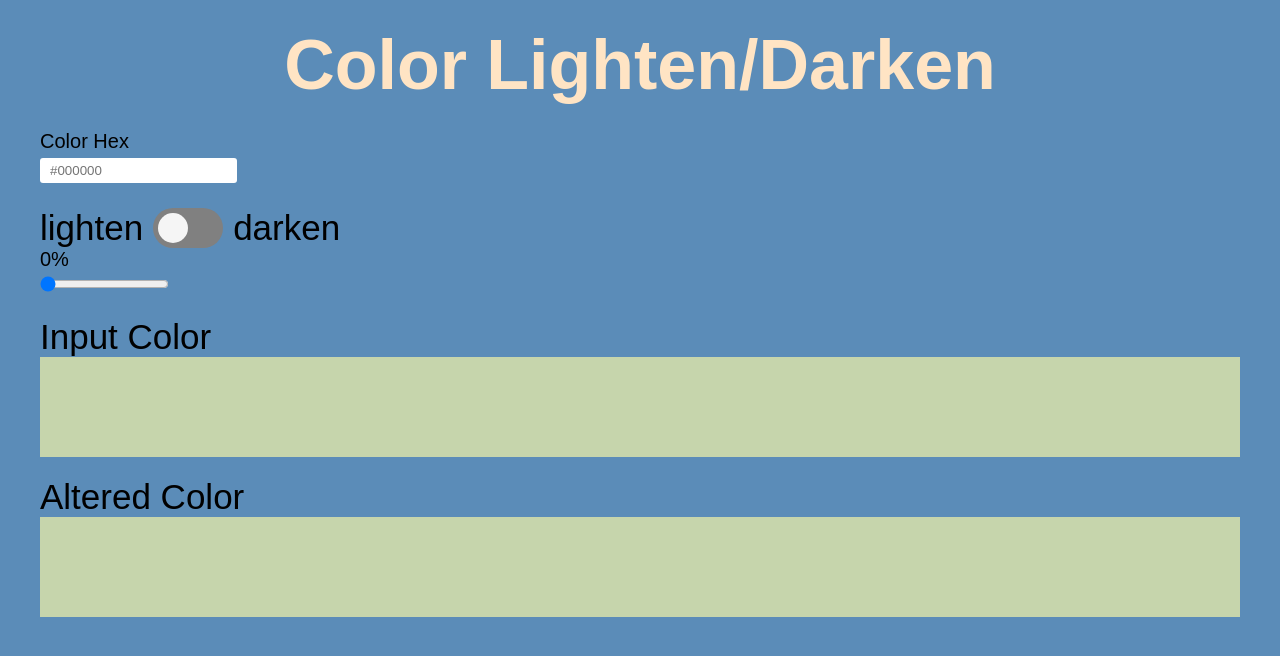
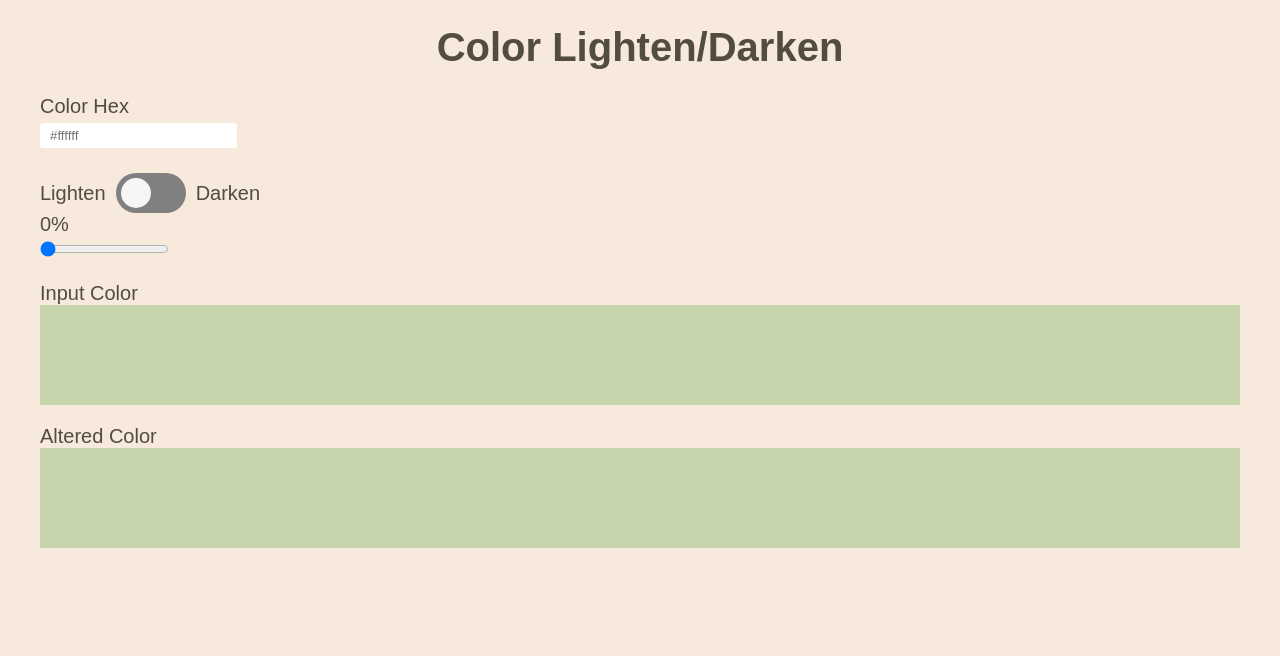
Before and after one commit to marlowzhao/javascriptcolor, a plain HTML site: page index.html in a window 1280 px wide. Drawn offline with Linux system fonts and the light colour scheme.

Commit message:
color harmonized

```diff
--- a/index.css
+++ b/index.css
@@ -1,13 +1,15 @@
 * {
   margin:0;
   padding: 0;
+  color: #524C41;
 }
+
 
 body{
   padding: 0 40px;
   font-family: 'Poppins', sans-serif;
-  background-color: rgb(91, 140, 184);
-  font-size: 35px;
+  background-color: #F7E9DC;
+  font-size: 20px;
 }
 
 
@@ -18,7 +20,7 @@ body{
 .title{
   text-align: center;
   margin: 25px;
-  color: bisque
+  color: #524C41;
 }
 
 .toggle{
--- a/index.html
+++ b/index.html
@@ -10,14 +10,14 @@
       Color Lighten/Darken</h1>
     </div>
     <label for="hex">Color Hex</label>
-    <input type="text" name="hex" id="hexInput" placeholder="#000000"/>
+    <input type="text" name="hex" id="hexInput" placeholder="#ffffff"/>
 
     <div class="toggle">
-      <p id="lightenText">lighten</p>
+      <p id="lightenText">Lighten</p>
       <div id="toggleBtn" class="toggle-btn">
         <div class="inner-circle"></div>
       </div>
-      <p id="darkenText">darken</p>
+      <p id="darkenText">Darken</p>
     </div>
 
     <label for="slider" id="sliderText">0%</label>
```
